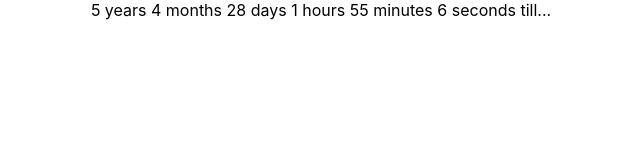
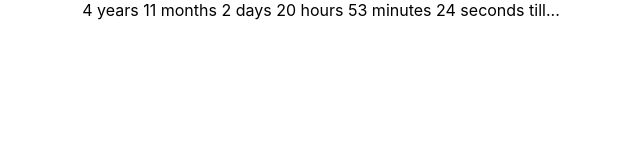
Before and after one commit to sofacles/glens-litterbox, a React (Create React App) app: page / in a window 1280 px wide. Shown: the top 160 px of the page, without its empty margins (319-959 px from the left). Built offline with nearby package versions, Linux system fonts and the light colour scheme.

Commit message:
useState works, but it seems to use a lot of CPU

```diff
--- a/src/CountdownWithUseState.jsx
+++ b/src/CountdownWithUseState.jsx
@@ -1,20 +1,21 @@
-import React from "react";
+import React, { useState } from "react";
 import { CalculateCountdownNumbers } from "./CountdownMessage/CalculateCountdownNumbers";
 
+const CountdownWithUseState = () => {
+  const [cc, setCurrentCountdown] = useState(() => {
+    CalculateCountdownNumbers(new Date(), new Date(2024, 11, 25, 14, 45, 36));
+  });
 
-const CountdownWithUseState = () => {
-   let {
-       yearsLeft,
-        monthsLeft,
-        daysLeft,
-        hoursLeft,
-        minutesLeft,
-        secondsLeft
-   } = CalculateCountdownNumbers(new Date(2019, 6, 27, 12, 50, 30), new Date(2024, 11, 25, 14, 45, 36));
+  const timer = window.setInterval(() => {
+    setCurrentCountdown(
+      CalculateCountdownNumbers(new Date(), new Date(2024, 11, 25, 14, 45, 36))
+    );
+  }, 1000);
 
-
-
-    return <div>{`${yearsLeft} years ${monthsLeft} months ${daysLeft} days ${hoursLeft} hours ${minutesLeft} minutes ${secondsLeft} seconds till...`}</div>
+  return (
+      !cc ? <div></div> :
+    <div>{`${cc.yearsLeft} years ${cc.monthsLeft} months ${cc.daysLeft} days ${cc.hoursLeft} hours ${cc.minutesLeft} minutes ${cc.secondsLeft} seconds till...`}</div>
+  );
 };
 
 export default CountdownWithUseState;
```
